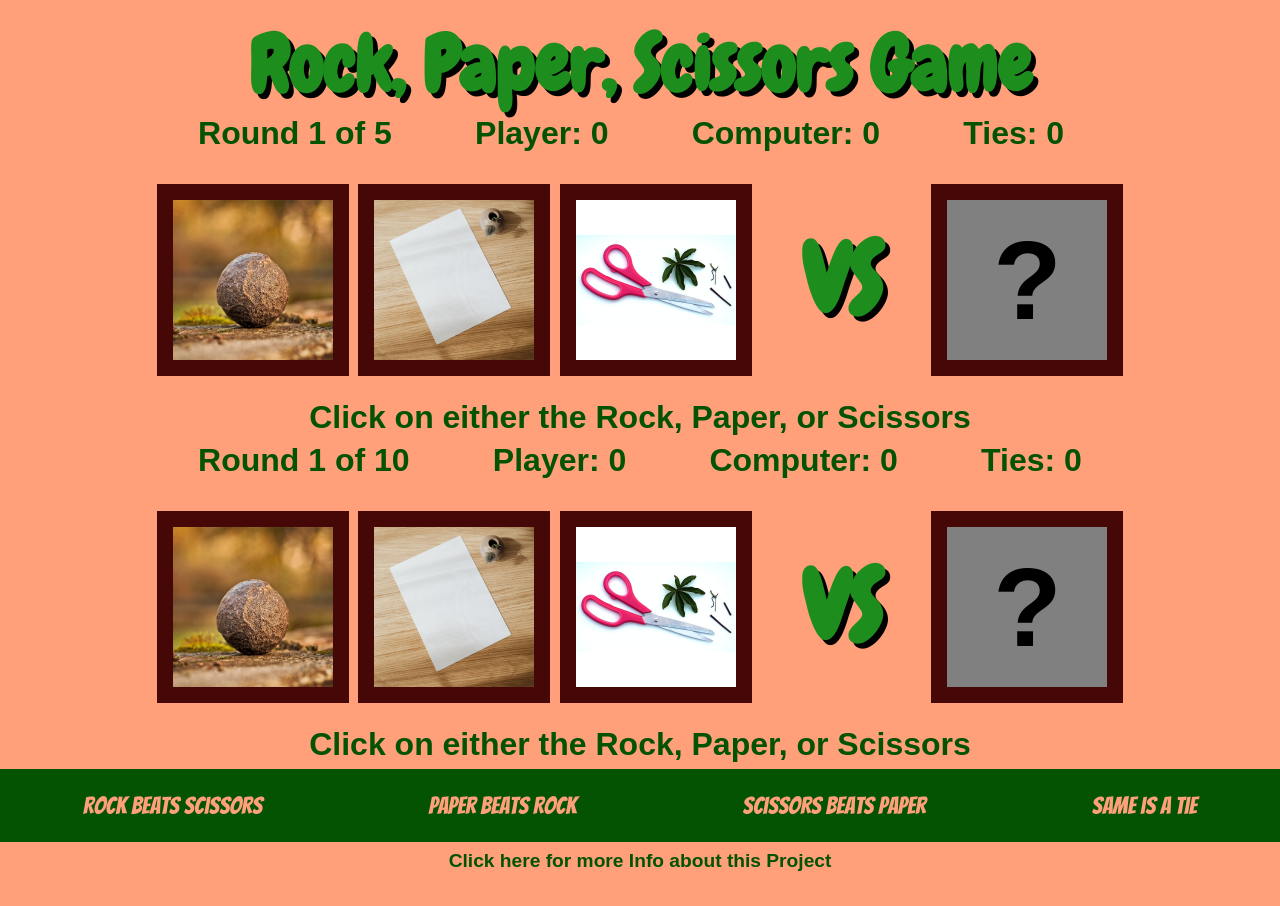
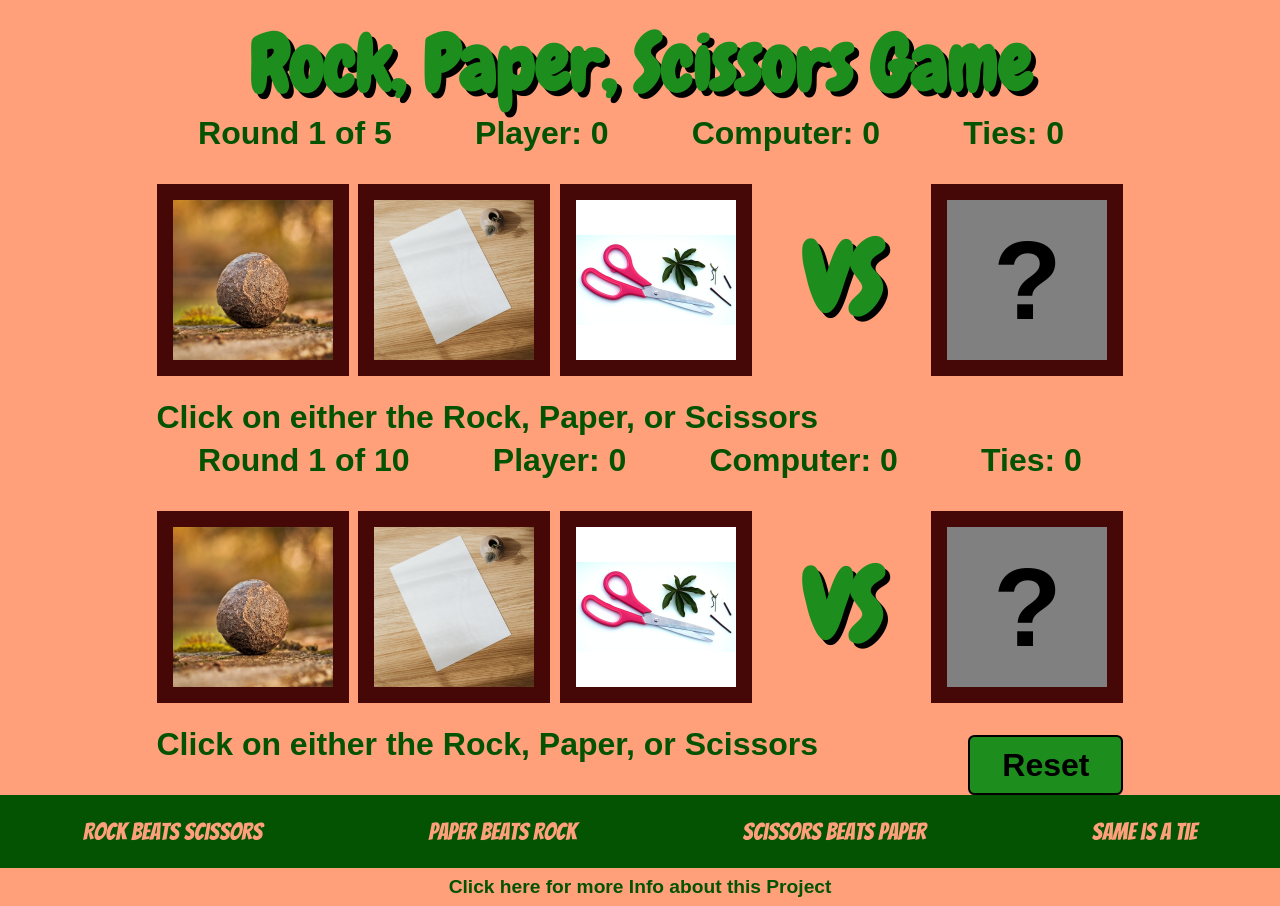
Before and after one commit to mike-c2/odin-rock-paper-scissors, a plain HTML site: page index.html in a window 1280 px wide. Before the commit the page ends 879 px from the top, so only its background shows below. Drawn offline with Linux system fonts and the light colour scheme.

Commit message:
Add Reset button to the Game Board
This includes styling in styles.css, this button is basically a copy of
the Start button.

```diff
--- a/javascript.js
+++ b/javascript.js
@@ -219,6 +219,12 @@ function createActiveGame(numberOfRounds) {
   gameInfoText.textContent = 'Click on either the Rock, Paper, or Scissors';
   gameInfo.appendChild(gameInfoText);
 
+  const reset = document.createElement('button');
+  reset.setAttribute('type', 'button');
+  reset.setAttribute('id', 'reset');
+  reset.textContent = 'Reset';
+  gameInfo.appendChild(reset);
+
   return activeGame;
 }
 
--- a/styles.css
+++ b/styles.css
@@ -42,7 +42,8 @@ select {
   font-size: 1.4rem;
 }
 
-#start {
+#start,
+#reset {
   margin-top: 0.5em;
   padding: 0.3em 1em;
   display: flex;
@@ -55,7 +56,8 @@ select {
   background-color:rgb(29, 141, 29);
 }
 
-#start:hover {
+#start:hover,
+#reset:hover {
   cursor: pointer;
   border-color: rgb(29, 141, 29);
   color:rgb(29, 141, 29);
@@ -129,7 +131,7 @@ select {
 
 .game-info {
   display: flex;
-  justify-content: center;
+  justify-content: space-between;
   margin-top: 0.5em;
   font-size: 2rem;
 }
```
